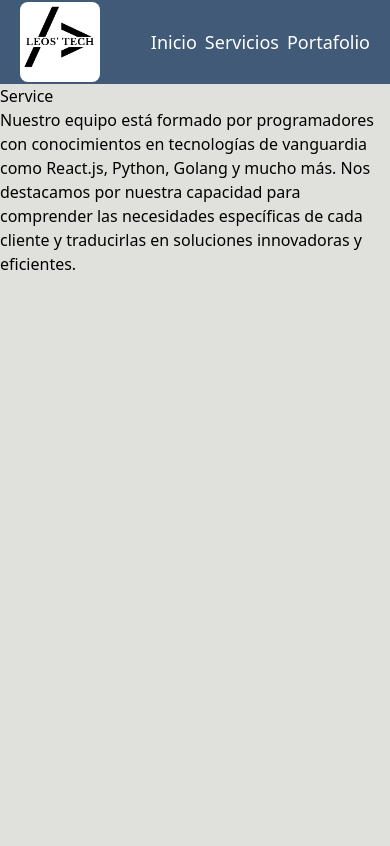
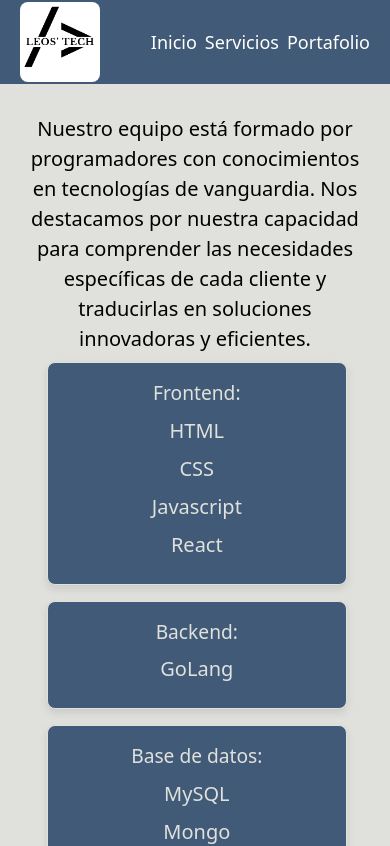
Before and after one commit to LeonardoMendezR/leos-tech, a React (Vite) app in the folder Frontend/: page /Service in a window 390 px wide. Shown: the top 846 px of the page. Built offline with nearby package versions, Linux system fonts and the light colour scheme.

Commit message:
listo pestaña servicios + responsive

```diff
--- a/Frontend/src/Components/Footer.jsx
+++ b/Frontend/src/Components/Footer.jsx
@@ -15,7 +15,7 @@ const Footer = () => {
 
                     <div className="footer-section contact">
                         <h2>Contacto</h2>
-                        <p>Email: contacto@leostech.com //ojalá</p>
+                        <p>Email: contacto@leostech.com</p>
                         <p>Teléfono: (+54) 3513941076</p>
                         <p>Teléfono: (+54) 3513745250</p>
                     </div>
--- a/Frontend/src/Components/Portfolio.jsx
+++ b/Frontend/src/Components/Portfolio.jsx
@@ -7,7 +7,7 @@ const Portfolio = () => {
             <div className="card" style={{ width: "18rem" }}>
                 <img src="../../imagenes/leostech.png" className="card-img-top" alt="logo leo" />
                 <div className="card-body">
-                    <p className="card-text"> tengo la idea de poner los proyectos en cartas, como tengo en mi repo de arqsw1, pero es mejor si ya están alojadas en el back.</p>
+                    <p className="card-text"> creando xd...</p>
                 </div>
             </div>
         </div>
--- a/Frontend/src/Components/Service.jsx
+++ b/Frontend/src/Components/Service.jsx
@@ -3,16 +3,45 @@ import "./Styles.css";
 const Service = () => {
     return (
         <div className="body-div">
-            <h1>Service</h1>
-            Nuestro equipo está formado por programadores con conocimientos en
-            tecnologías de vanguardia como React.js, Python, Golang y mucho más.
-            Nos destacamos por nuestra capacidad para comprender las necesidades
-            específicas de cada cliente y traducirlas en soluciones innovadoras y
-            eficientes.
+            <p>
+                <br />Nuestro equipo está formado por programadores con conocimientos en
+                tecnologías de vanguardia. Nos destacamos por nuestra capacidad para comprender las necesidades específicas
+                de cada cliente y traducirlas en soluciones innovadoras y eficientes.
+            </p>
+            <div className="my-bookings-container">
+                <div className="bookingContainer">
+                    <div className="booking-card">
+                        <h2 className="booking-header">Frontend: </h2>
+                        <p className="booking-info">HTML </p>
+                        <p className="booking-info">CSS </p>
+                        <p className="booking-info">Javascript </p>
+                        <p className="booking-info">React </p>
+                    </div>
+                </div>
+                <div className="bookingContainer">
+                    <div className="booking-card">
+                        <h2 className="booking-header">Backend: </h2>
+                        <p className="booking-info">GoLang </p>
+                    </div>
+                </div>
 
+                <div className="bookingContainer">
+                    <div className="booking-card">
+                        <h2 className="booking-header">Base de datos: </h2>
+                        <p className="booking-info">MySQL </p>
+                        <p className="booking-info">Mongo</p>
+                    </div>
+                </div>
+                <div className="bookingContainer">
+                    <div className="booking-card">
+                        <h2 className="booking-header">Otras tecnologías: </h2>
+                        <p className="booking-info">WordPress </p>
+                    </div>
+                </div>
+            </div>
         </div>
-    )
 
-}
 
+    );
+};
 export default Service;
--- a/Frontend/src/Components/Styles.css
+++ b/Frontend/src/Components/Styles.css
@@ -1,10 +1,12 @@
 /*@import "~bootstrap/scss/bootstrap";*/
 @import url('https://fonts.googleapis.com/css2?family=Libre+Baskerville:ital,wght@0,400;0,700;1,400&display=swap');
+
 .libre-baskerville-regular {
     font-family: "Libre Baskerville", serif;
     font-weight: 400;
     font-style: normal;
 }
+
 /*Header*/
 .externDiv {
     height: 10vh;
@@ -56,7 +58,7 @@
     align-items: center;
     font-family: "Libre Baskerville", arial, serif;
     font-size: xxx-large;
-    @media(orientation: portrait){
+    @media (orientation: portrait) {
         display: none;
     }
 
@@ -73,6 +75,7 @@
     font-size: 18px;
 
 }
+
 /*home*/
 .bigTitle {
     font-size: 2em;
@@ -94,7 +97,7 @@ p {
     text-align: center;
     background-color: #415a77;
     box-shadow: 0 4px 8px rgba(0, 0, 0, 0.1);
-
+    transition: height 0.5s ease;
 }
 
 .expandido {
@@ -114,7 +117,9 @@ p {
     padding: 10px;
     color: #e0e1dd;
     text-shadow: black;
+    box-shadow: 0 4px 8px rgba(0, 0, 0, 0.1);
 }
+
 body {
     background-color: #e0e1dd;
 }
@@ -124,10 +129,49 @@ body {
     background-color: #e0e1dd;
     color: #000000;
     margin-bottom: 10%; /* Ajusta según la altura de tu footer */
-    @media(orientation: portrait){
+    @media (orientation: portrait) {
         margin-bottom: 160%;
     }
 }
+
+/*service*/
+.my-bookings-container {
+    display: flex; /* Cambia a flex para que los elementos se coloquen en línea */
+    justify-content: space-around; /* Ajusta según tus necesidades de espaciado */
+    align-items: center; /* Ajusta según tus necesidades de alineación vertical */
+    flex-wrap: wrap; /* Permite el ajuste automático a la siguiente línea */
+}
+
+.bookingContainer {
+    flex: 1;
+    margin: 2%;
+    padding-left: 2%;
+    @media (orientation: portrait) {
+        margin-left: 10%;
+    }
+}
+
+.booking-card {
+    border: 1px solid #e0e1dd;
+    border-radius: 8px;
+    padding: 16px;
+    width: 300px;
+    text-align: center;
+    background-color: #415a77;
+    box-shadow: 0 4px 8px rgba(0, 0, 0, 0.1);
+}
+
+.booking-header {
+    color: #e0e1dd;
+    font-size: 1.2rem;
+    margin-bottom: 8px;
+}
+
+.booking-info {
+    margin: 8px 0;
+    color: #e0e1dd;
+}
+
 /*footer*/
 .site-footer {
     background-color: #0d1b2a;
@@ -143,12 +187,14 @@ body {
     flex-wrap: wrap;
     justify-content: space-between;
 }
+
 .footer-content {
     display: flex;
     flex-wrap: wrap;
     justify-content: space-between;
     width: 100%;
 }
+
 .footer-section {
     flex: 2;
     margin-right: 20px;
@@ -172,6 +218,7 @@ body {
     color: #e0e1dd;
     text-decoration: none;
 }
+
 .footer-bottom {
     margin-top: 20px;
     text-align: left;
```
